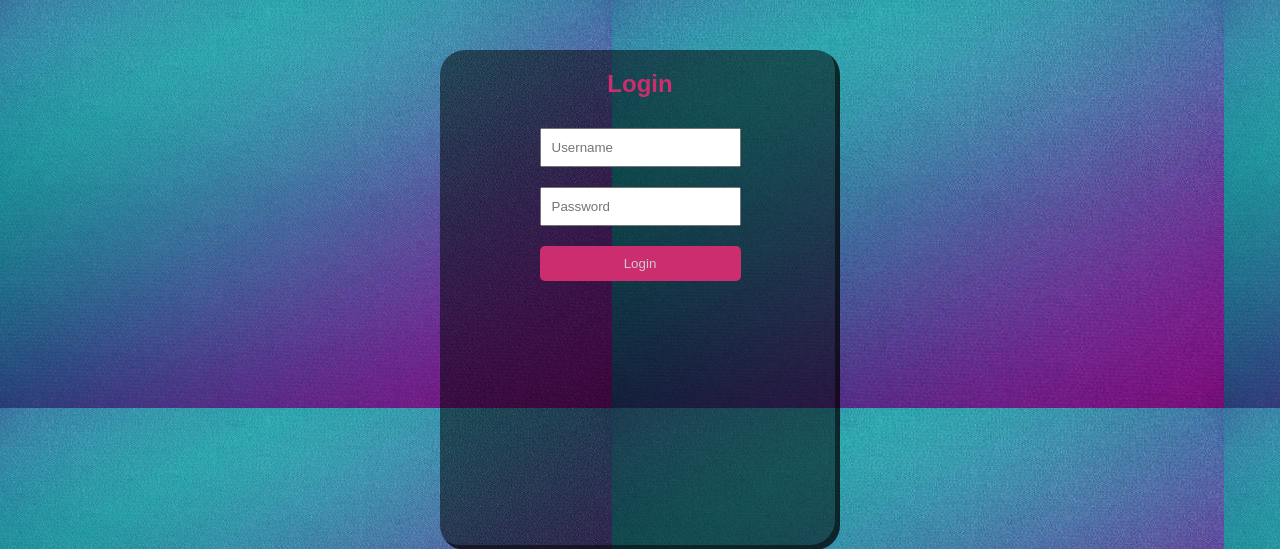
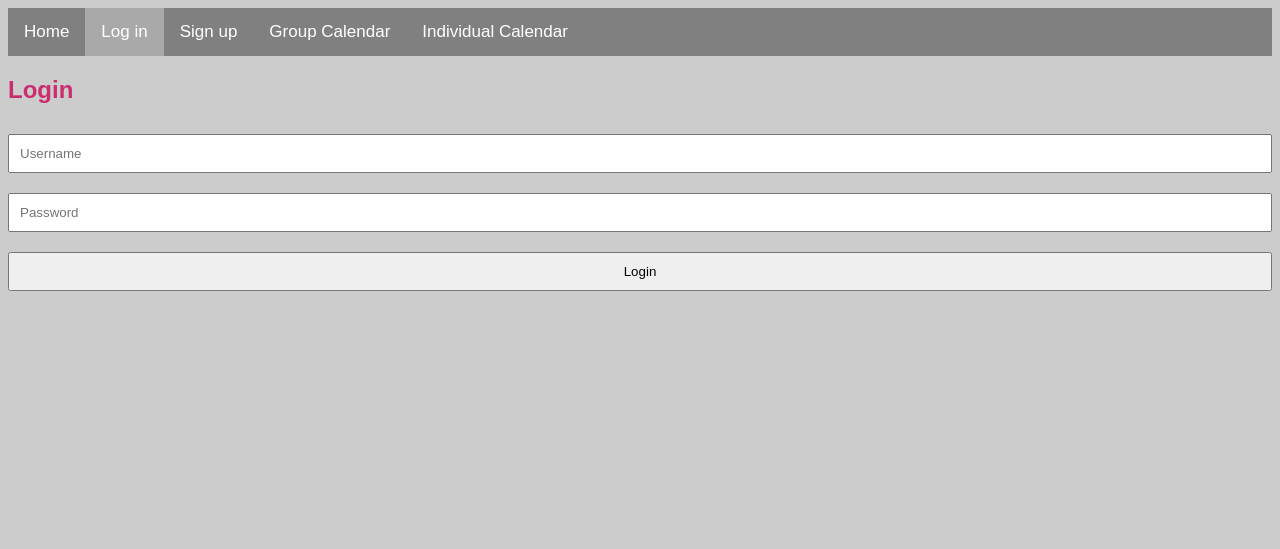
Before and after one commit to JonHam43/SoftwareEngineering, a PHP site: page /pages/login.html in a window 1280 px wide. Shown: the top 549 px of the page. Run offline with PHP 8.4, Linux system fonts and the light colour scheme.

Commit message:
Updated simple navigation bar for website navigation

```diff
--- a/css/home.css
+++ b/css/home.css
@@ -1,9 +1,13 @@
 h1.home-title{
     text-align: center;
-    font-family:'Times New Roman', Times, serif;
 }
 
 p.home-text{
     text-align: center;
     font-size: 20px;
 }
+
+hr.home-line {
+    background-color: black;
+    height: 2px;
+}
--- a/css/master.css
+++ b/css/master.css
@@ -2,3 +2,39 @@ html {
     width: auto;
     height: auto;
 }
+
+h1 {
+    font-family: Arial, Helvetica, sans-serif;
+}
+
+p{
+    font-family: Arial, Helvetica, sans-serif;
+}
+
+
+/* --------------------------- Navigation bar CSS Start ---------------------------- */
+.nav {
+    background-color: grey;
+    overflow: hidden;
+}
+
+.nav a {
+    float: left;
+    color: white;
+    text-align: center;
+    padding: 14px 16px;
+    text-decoration: none;
+    font-size: 17px;
+    font-family: Arial, Helvetica, sans-serif;
+}
+
+.nav a:hover{
+    background-color: #ddd;
+    color: black;
+}
+
+.nav a.active{
+    background-color: darkgray;
+    color: white;
+}
+/* -------------------------- Navigation bar CSS end --------------------------------- */
--- a/pages/login.html
+++ b/pages/login.html
@@ -2,7 +2,8 @@
 <html>
 <head>
     <title>Login</title>
-    <link rel="stylesheet" type="text/css" href="styles.css"> <!-- Link to the CSS stylesheet -->
+    <link rel="stylesheet" type="text/css" href="/css/styles.css"> <!-- Link to the CSS stylesheet -->
+    <link rel = "stylesheet" href ="/css/master.css">
     <style>
 
         .container {
@@ -28,7 +29,16 @@
         }
     </style>
 </head>
+
 <body>
+
+    <div class = "nav">
+        <a href="./index.html">Home</a>
+        <a class="active" href = "./login.html">Log in</a>
+        <a href ="./signup.html">Sign up</a>
+        <a href ="./groupcalendar.html">Group Calendar</a>
+        <a href="./individual_Calender.html">Individual Calendar</a>
+        </div>
 
 
 <div class="form">
```
Also changed, not shown: pages/groupcalendar.html (+10 -0 lines), pages/index.html (+13 -3 lines), pages/individual_Calender.html (+11 -1 lines), pages/signup.html (+9 -0 lines).
